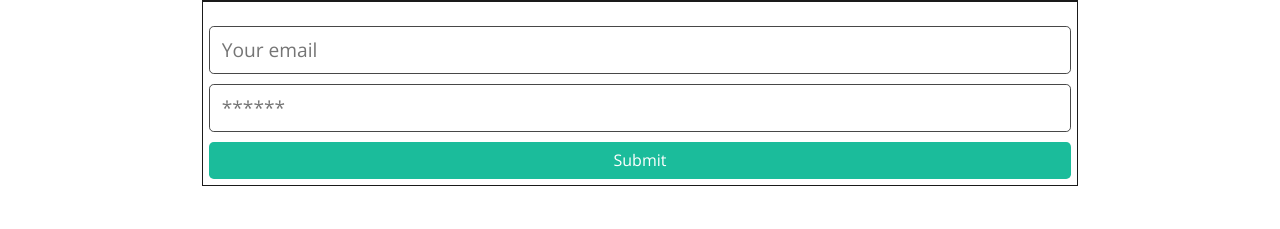
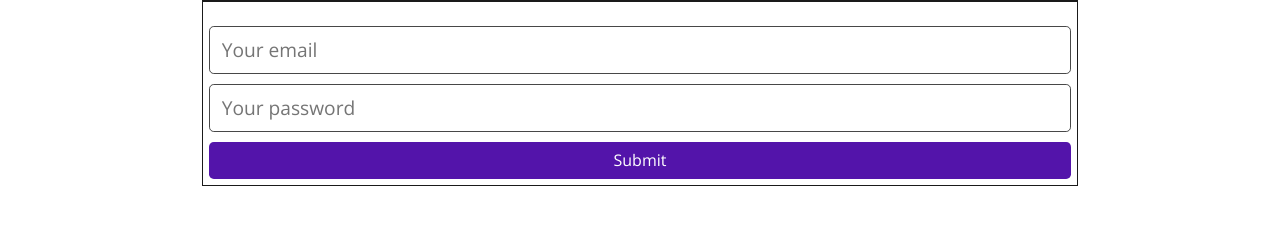
Before and after one commit to Nikolas-T/Sole-Plane, a React (Create React App) app in the folder client/: page /login in a window 1280 px wide. Shown: the part 371-600 px from the top of the page. Built offline with nearby package versions, Linux system fonts and the light colour scheme.

Commit message:
changed login and signup colors

```diff
--- a/client/src/index.css
+++ b/client/src/index.css
@@ -1029,13 +1029,14 @@ a:hover {
   background-color: #ee8294;
 }
 
+/* login page */
 .btn.btn-info {
-  background-color: #1bbc9b;
+  background-color:   #5314aa;
   color: #ffffff;
 }
 
 .btn.btn-info:hover {
-  background-color: #31e1bd;
+  background-color: #814fc6;
 }
 
 .btn.btn-light {
--- a/client/src/pages/Login.js
+++ b/client/src/pages/Login.js
@@ -63,7 +63,7 @@ const Login = (props) => {
                 />
                 <input
                   className="form-input"
-                  placeholder="******"
+                  placeholder="Your password"
                   name="password"
                   type="password"
                   value={formState.password}
```
Also changed, not shown: 2 other files (tests, documents, lock files or other folders).
